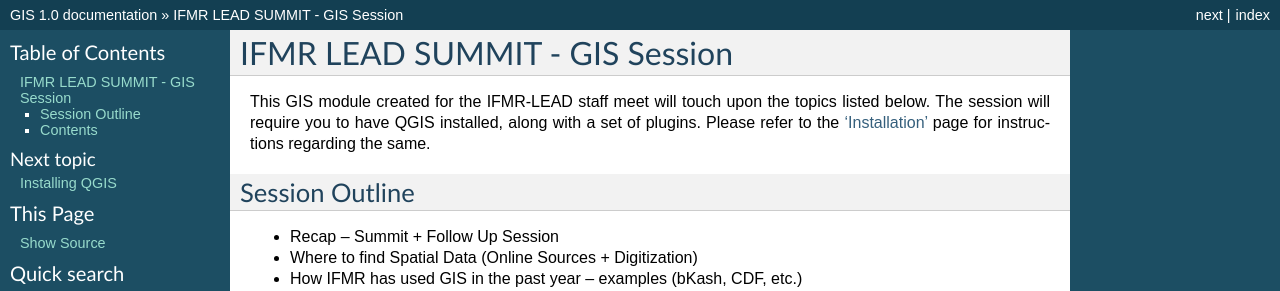
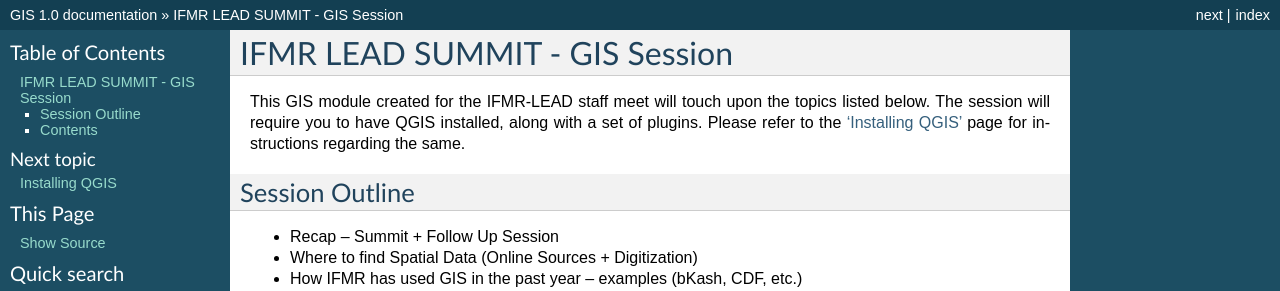
Before and after one commit to Suraj2611/GIS, a Sphinx documentation site: the page built from docs/index.rst, in a window 1280 px wide. Shown: the top 291 px of the page. Built offline with Sphinx 7.4.7, drawn with Linux system fonts in a browser that asks for light colours; pages that are not in the unit, such as notebooks, are missing from menus.

Commit message:
Update index.rst

```diff
--- a/docs/index.rst
+++ b/docs/index.rst
@@ -9,7 +9,7 @@
 
 
 This GIS module created for the IFMR-LEAD staff meet will touch upon the topics listed below. The session will require you to have
-QGIS installed, along with a set of plugins. Please refer to the :doc:`'Installation' <installation>` page for instructions
+QGIS installed, along with a set of plugins. Please refer to the :doc:`'Installing QGIS' <installation>` page for instructions
 regarding the same.
 
 Session Outline
```
